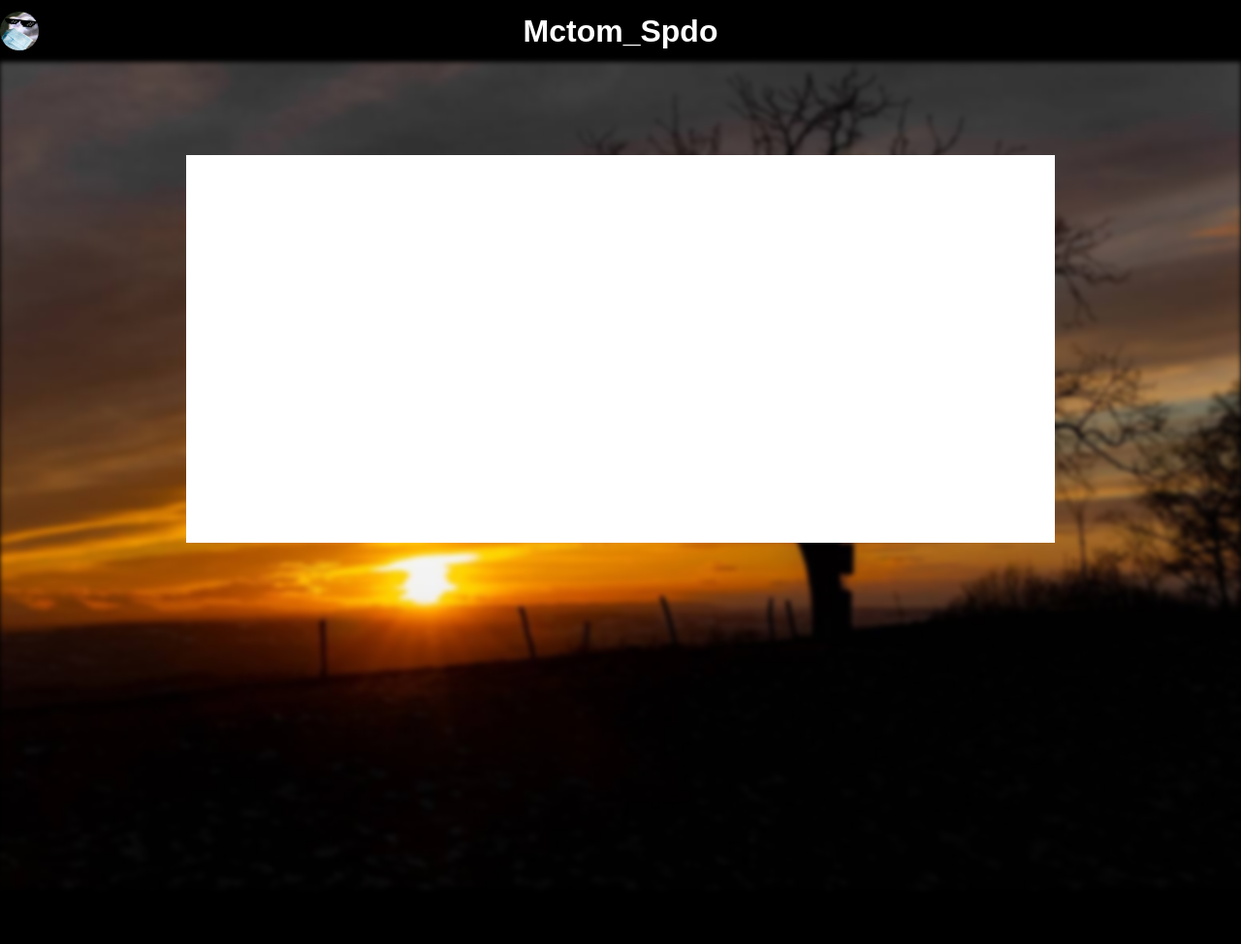
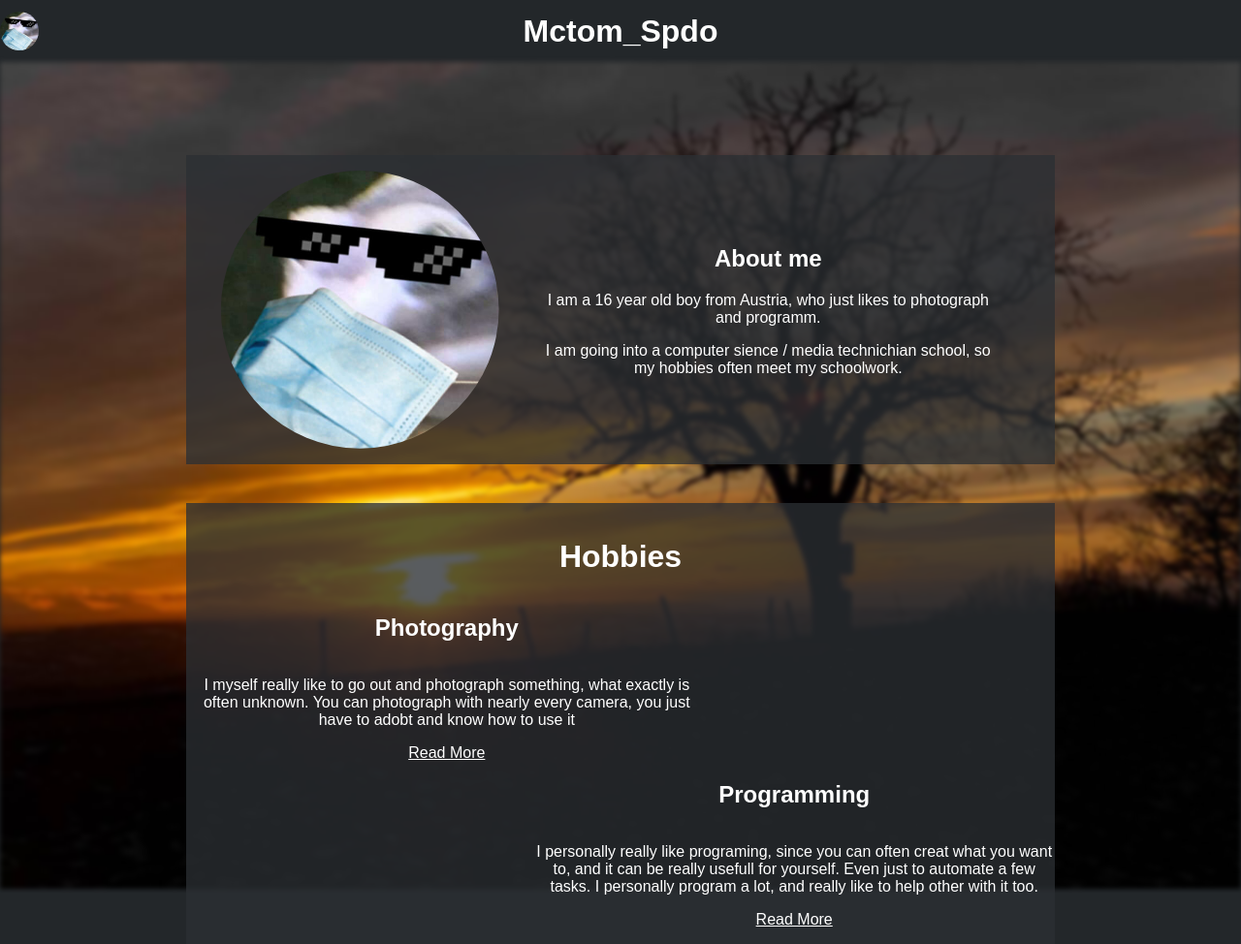
Before and after one commit to MctomSpdo/MctomSpdo.github.io, a plain HTML site: page index.html in a window 1280 px wide. Shown: the whole page at 97% size. Before the commit the page ends 921 px from the top, so only its background shows below. Drawn offline with Linux system fonts and the light colour scheme; a script that the page names is missing.

Commit message:
beta design

```diff
--- a/files/css/main.css
+++ b/files/css/main.css
@@ -3,6 +3,8 @@ body, html {
     margin: 0;
     font-family: Calibir, Arial, Helvetica, sans-serif;
     overflow-x: hidden;
+    background-color: #23272A;
+    color: #fff;
 }
 
 /************************** HEADER **********************************/
@@ -13,11 +15,22 @@ header {
     display: grid;
     align-items: center;
     justify-content: center;
-    grid-template-columns: 30% 70%;
+    grid-template-columns: 20% 60% 20%;
+}
+
+a {
+    color: #fff;
+    transition: color 0.5s;
+}
+
+a:hover {
+    color: rgb(156, 156, 156);
+    text-decoration: none;
 }
 
 #header-icon-wrapper {
     height: 5vh;
+    display: inline-block;
 }
 
 #header-icon-wrapper > img {
@@ -47,6 +60,7 @@ main {
     width: 100vw;
     position: absolute;
     top: 20vh;
+    margin-bottom: 20vh;
 }
 
 #banner-img-wrapper {
@@ -61,6 +75,54 @@ main {
     width: 70vw;
     margin-left: auto;
     margin-right: auto;
-    background-color: #fff;
     height: 50vh;
 }
+
+/******************************** GRIDS ***************************/
+
+.grid-40-60 {
+    display: grid;
+    grid-template-columns: 40% 60%;
+}
+
+.grid-60-40 {
+    display: grid;
+    grid-template-columns: 60% 40%;
+}
+
+/*********************************** CONTENT ***************************/
+
+.content-box {
+    background-color: #2c2f33c4;
+    margin-bottom: 5vh;
+    text-align: center;
+    padding: 2vh 0;
+}
+
+.img-box {
+    display: flex;
+    align-items: center;
+    justify-content: center;
+}
+
+.img-box > img {
+    width: 80%;
+    height: auto;
+}
+
+.text-box {
+    display: grid;
+    align-items: center;
+    justify-content: center;
+}
+
+.text-box > div {
+    text-align: center;
+    width: 90%;
+}
+
+/******************************** CUSTOM ******************************/
+
+#personal-img {
+    clip-path: circle(50% at 50% 50%);
+}
--- a/files/js/mode.js
+++ b/files/js/settings.js
@@ -2,6 +2,6 @@ let whiteModeLink = `<link rel="stylesheet" href="./files/css/white-mode.css.css
 let darkModeLink = `<link rel="stylesheet" href="./files/css/dark-mode.css">`;
 let mode = "select";
 
-function getMode() {
+function MenuPress() {
 
 }
--- a/index.html
+++ b/index.html
@@ -4,21 +4,23 @@
     <meta charset="UTF-8">
     <meta http-equiv="X-UA-Compatible" content="IE=edge">
     <meta name="viewport" content="width=device-width, initial-scale=1.0">
-    <title>Mctom_Spdo | Home</title>
+    <title>Home | Mctom_Spdo</title>
 
-    <link rel="stylesheet" href="./files/css/main.css">
-    <link rel="stylesheet" href="./files/css/dark-mode.css"> <!-- later with JS-->
+    <link rel="stylesheet" href="./files/css/main.css"> <!-- White Mode later with JS-->
     <link rel="shortcut icon" href="./files/img/icon.jpg" type="image/x-icon">
 
     <script src="files/js/mode.js"></script>
 </head>
 <body>
     <header>
-        <div id="header-icon-wrapper">
+        <a id="header-icon-wrapper">
             <img src="files/img/icon-full.jpg" alt="Icon">
-        </div>
+        </a>
         <div id="header-text-wrapper">
             <h1>Mctom_Spdo</h1>
+        </div>
+        <div id="header-settings">
+
         </div>
     </header>
 
@@ -46,7 +48,49 @@
 
     <main>
         <div id="content">
+            <div class="content-box">
+                <div class="grid-40-60">
+                    <div class="img-box">
+                        <img alt="Personal-IMG" src="files/img/icon-full.jpg" id="personal-img">
+                    </div>
+                    <div class="text-box">
+                        <div>
+                            <h2>About me</h2>
+                            <p>I am a 16 year old boy from Austria, who just likes to photograph and programm.</p>
+                            <p>I am going into a computer sience / media technichian school, so my hobbies often meet my schoolwork.</p>
+                        </div>
+                    </div>
+                </div>
+            </div>
 
+            <div class="content-box">
+                <h1>Hobbies</h1>
+
+                <div class="grid-60-40">
+                    <div class="text-box">
+                        <h2>Photography</h2>
+                        <p>I myself really like to go out and photograph something, what exactly is often unknown.
+                            You can photograph with nearly every camera, you just have to adobt and know how to use it</p>
+                        <a href="files/underpages/photography.html">Read More</a>
+                    </div>
+                    <div class="img-box">
+
+                    </div>
+                </div>
+                <div class="grid-40-60">
+                    <div class="img-box">
+
+                    </div>
+                    <div class="text-box">
+                        <h2>Programming</h2>
+                        <p>I personally really like programing, since you can often creat what you want to, and it can be
+                            really usefull for yourself. Even just to automate a few tasks.
+                            I personally program a lot, and really like to help other with it too.
+                        </p>
+                        <a href="files/underpages/programing.html">Read More</a>
+                    </div>
+                </div>
+            </div>
         </div>
     </main>
 
```
Also changed, not shown: files/underpages/photography.html (added), files/underpages/programing.html (added).
